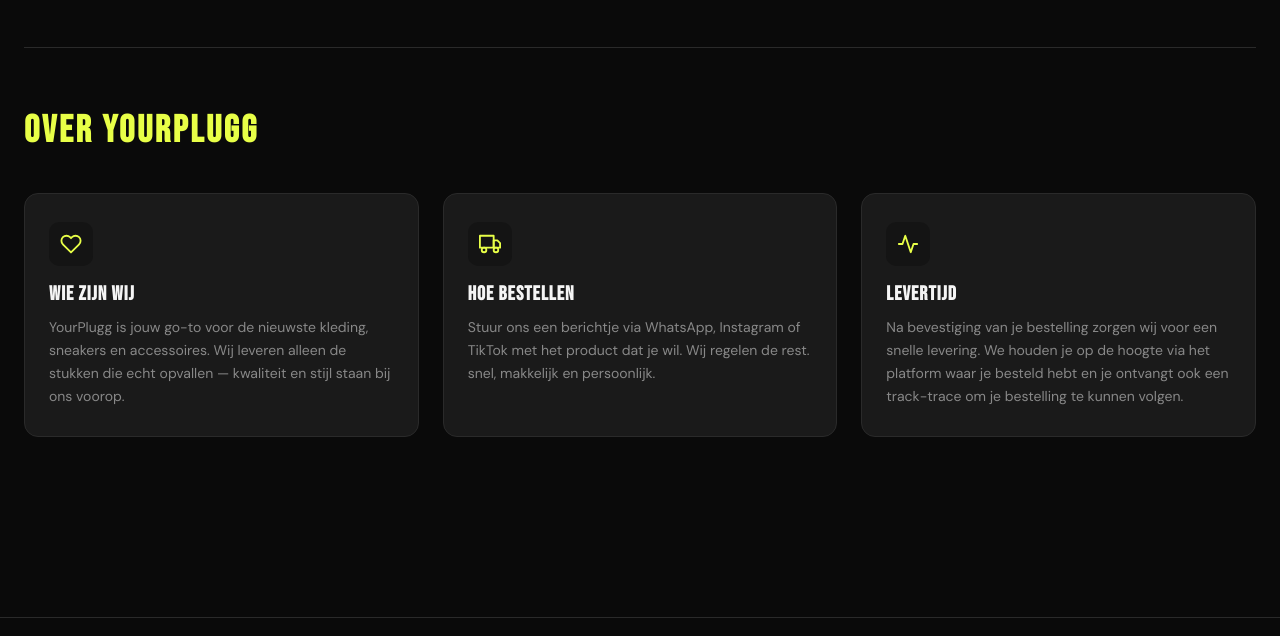
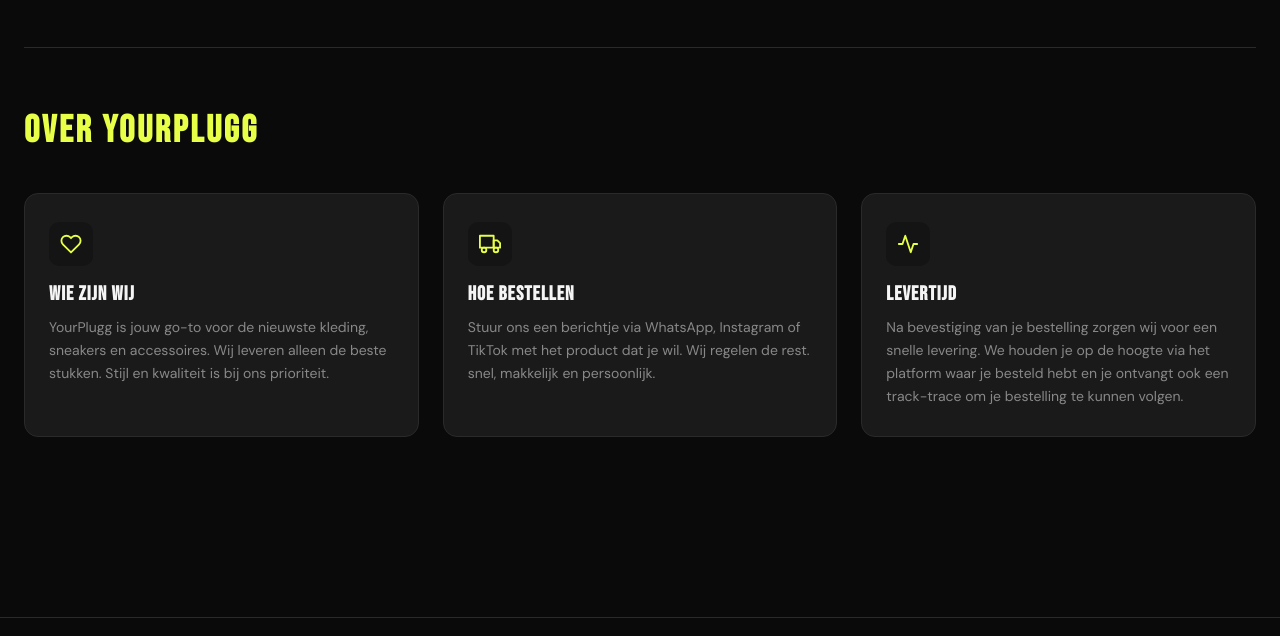
Before and after one commit to Yourplugg/Yourplugg01, a plain HTML site: page index.html in a window 1280 px wide. Shown: the part 2536-3172 px from the top of the page. Drawn offline with Linux system fonts and the light colour scheme.

Commit message:
Update index.html

```diff
--- a/index.html
+++ b/index.html
@@ -67,14 +67,14 @@
             <svg xmlns="http://www.w3.org/2000/svg" width="22" height="22" viewBox="0 0 24 24" fill="none" stroke="currentColor" stroke-width="2" stroke-linecap="round" stroke-linejoin="round"><path d="M20.84 4.61a5.5 5.5 0 0 0-7.78 0L12 5.67l-1.06-1.06a5.5 5.5 0 0 0-7.78 7.78l1.06 1.06L12 21.23l7.78-7.78 1.06-1.06a5.5 5.5 0 0 0 0-7.78z"/></svg>
           </div>
           <h3>Wie zijn wij</h3>
-          <p>YourPlugg is jouw go-to voor de nieuwste kleding, sneakers en accessoires. Wij leveren alleen de stukken die echt opvallen — kwaliteit en stijl staan bij ons voorop.</p>
+          <p>YourPlugg is jouw go-to voor de nieuwste kleding, sneakers en accessoires. Wij leveren alleen de beste stukken. Stijl en kwaliteit is bij ons prioriteit.</p>
         </div>
         <div class="over-ons-blok">
           <div class="over-ons-icoon">
             <svg xmlns="http://www.w3.org/2000/svg" width="22" height="22" viewBox="0 0 24 24" fill="none" stroke="currentColor" stroke-width="2" stroke-linecap="round" stroke-linejoin="round"><rect x="1" y="3" width="15" height="13"/><polygon points="16 8 20 8 23 11 23 16 16 16 16 8"/><circle cx="5.5" cy="18.5" r="2.5"/><circle cx="18.5" cy="18.5" r="2.5"/></svg>
           </div>
           <h3>Hoe bestellen</h3>
-          <p>Stuur ons een berichtje via WhatsApp, Instagram of TikTok met het product dat je wil. Wij regelen de rest.  snel, makkelijk en persoonlijk.</p>
+          <p>Stuur ons een berichtje via WhatsApp, Instagram of TikTok met het product dat je wil. Wij regelen de rest. snel, makkelijk en persoonlijk.</p>
         </div>
         <div class="over-ons-blok">
           <div class="over-ons-icoon">
```
